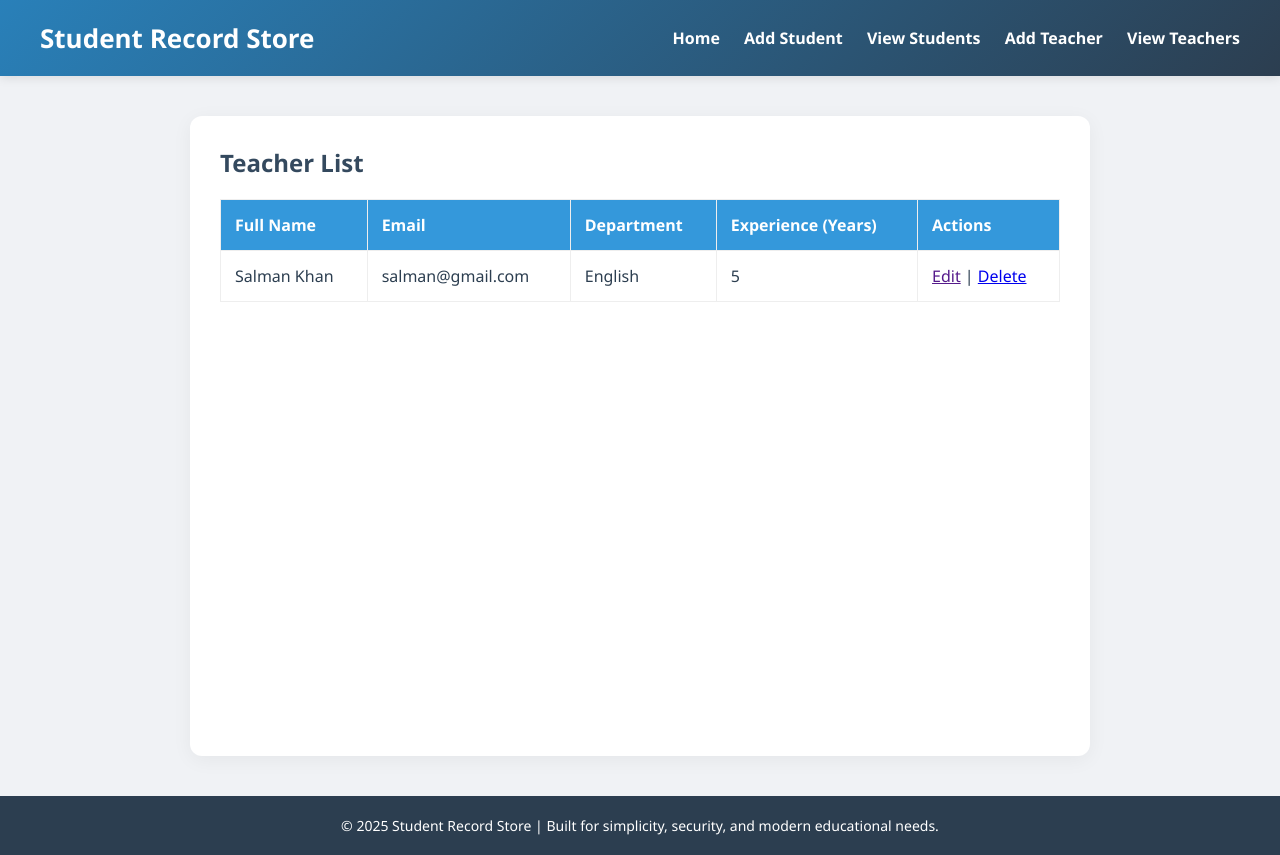
After one commit to rijumia/Django_Practice, a Django app: page /addTeacher/teacherList/ in a window 1280 px wide. The commit adds this page. Run offline with Django 5.2, Linux system fonts and the light colour scheme; data comes from the database, SQL or seed files in the repository; both versions use the stored data as it was after the commit.

Commit message:
Implement teacher management features: add teacher form, teacher list view, and CRUD operations

```diff
--- a/Django_CRUD_Operation/studentProject/Template/master.html
+++ b/Django_CRUD_Operation/studentProject/Template/master.html
@@ -121,6 +121,8 @@ footer {
       <a href="{% url 'homePage' %}">Home</a>
       <a href="{% url 'addStudentPage' %}">Add Student</a>
       <a href="{% url 'studentListPage' %}">View Students</a>
+      <a href="{% url 'addTeacherPage' %}">Add Teacher</a>
+      <a href="{% url 'teacherListPage' %}">View Teachers</a>
     </nav>
   </header>
   {% block body %}
--- /dev/null
+++ b/Django_CRUD_Operation/studentProject/Template/teacherList.html
@@ -0,0 +1,39 @@
+{% extends 'master.html' %}
+
+{% block body %}
+
+<div class="container">
+  <h2>Teacher List</h2>
+
+  <table>
+    <thead>
+      <tr>
+        <th>Full Name</th>
+        <th>Email</th>
+        <th>Department</th>
+        <th>Experience (Years)</th>
+        <th>Actions</th>
+      </tr>
+    </thead>
+    <tbody>
+      {% for teacher in teachers %}
+        <tr>
+          <td>{{ teacher.Teacher_Name }}</td>
+          <td>{{ teacher.Teacher_Email }}</td>
+          <td>{{ teacher.Teacher_Department }}</td>
+          <td>{{ teacher.Teacher_Experience }}</td>
+          <td>
+            <a href="">Edit</a> |
+            <a href="{% url 'deleteTeacher' teacher.id %}" onclick="return confirm('Are you sure?')">Delete</a>
+          </td>
+        </tr>
+      {% empty %}
+        <tr>
+          <td colspan="5">No teachers found.</td>
+        </tr>
+      {% endfor %}
+    </tbody>
+  </table>
+</div>
+
+{% endblock body %}
--- a/Django_CRUD_Operation/studentProject/studentApp/admin.py
+++ b/Django_CRUD_Operation/studentProject/studentApp/admin.py
@@ -2,3 +2,4 @@ from django.contrib import admin
 from studentApp.models import*
 
 admin.site.register(studentModel)
+admin.site.register(teacherModel)
--- a/Django_CRUD_Operation/studentProject/studentApp/models.py
+++ b/Django_CRUD_Operation/studentProject/studentApp/models.py
@@ -5,3 +5,9 @@ class studentModel(models.Model):
     Student_Roll_No = models.CharField(max_length=20, unique=True)
     Student_Email = models.EmailField(max_length=100, unique=True)
     Student_Course = models.CharField(max_length=100)
+
+class teacherModel(models.Model):
+    Teacher_Name = models.CharField(max_length=100)
+    Teacher_Email = models.EmailField(max_length=100, unique=True)
+    Teacher_Department = models.CharField(max_length=100)
+    Teacher_Experience = models.IntegerField()
--- a/Django_CRUD_Operation/studentProject/studentProject/urls.py
+++ b/Django_CRUD_Operation/studentProject/studentProject/urls.py
@@ -9,4 +9,8 @@ urlpatterns = [
     path('studentList/', studentListPage, name='studentListPage'),
     path('deleteStudent/<int:myid>/', deleteStudent, name='deleteStudent'),
     path('updateStudent/<int:myid>/', updateStudent, name='updateStudent'),
+
+    path('addTeacher/', addTeacherPage, name='addTeacherPage'),
+    path('addTeacher/teacherList/', teacherListPage, name='teacherListPage'),
+    path('deleteTeacher/<int:myid>/', deleteTeacher, name='deleteTeacher'),
 ]
--- a/Django_CRUD_Operation/studentProject/studentProject/views.py
+++ b/Django_CRUD_Operation/studentProject/studentProject/views.py
@@ -47,3 +47,26 @@ def updateStudent(request, myid):
         return redirect('studentListPage')
 
     return render(request, 'updateStudent.html', context)
+
+def addTeacherPage(request):
+
+    if request.method == 'POST':
+        teacher_data = teacherModel(
+            Teacher_Name = request.POST.get('Teacher_Name'),
+            Teacher_Email = request.POST.get('Teacher_Email'),
+            Teacher_Department = request.POST.get('Teacher_Department'),
+            Teacher_Experience = request.POST.get('Teacher_Experience'),
+        )
+        teacher_data.save()
+        return redirect('teacherListPage')
+    return render(request, 'addTeacher.html')
+
+def teacherListPage(request):
+    context = {
+        'teachers': teacherModel.objects.all()
+    }
+    return render(request, 'teacherList.html', context)
+
+def deleteTeacher(request, myid):
+    teacher = teacherModel.objects.get(id=myid).delete()
+    return redirect('teacherListPage')
```
Also changed, not shown: Django_CRUD_Operation/studentProject/Template/addTeacher.html (added, +33 -0 lines), Django_CRUD_Operation/studentProject/db.sqlite3, Django_CRUD_Operation/studentProject/studentApp/migrations/0002_teachermodel.py (added).
